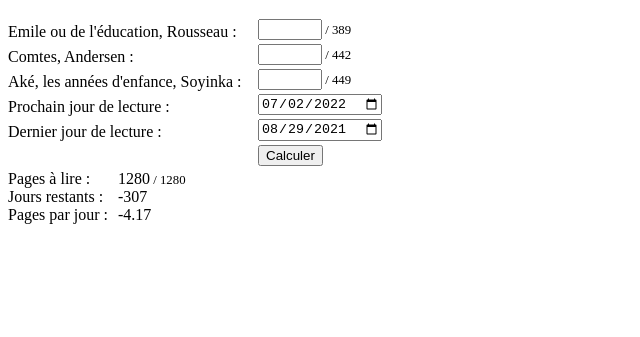
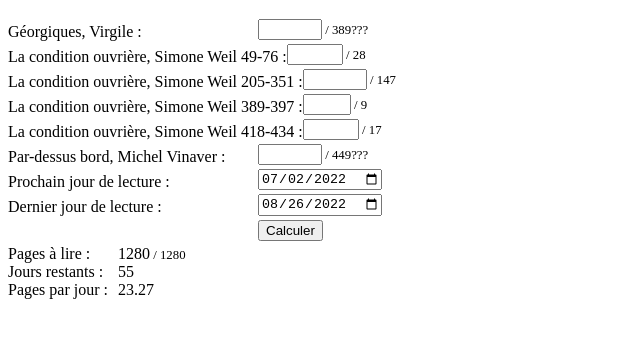
Before and after one commit to madelvallez/madelvallez.github.io, a plain HTML site: page CompteLecture/2022/index.html in a window 1280 px wide. Both pictures are taken after a click on the button "Calculer". Shown: the part 61-398 px from the top of the page, without its empty margins (0-640 px from the left). Drawn offline with Linux system fonts and the light colour scheme.

Commit message:
renommage var js html neutre

```diff
--- a/CompteLecture/2022/index.html
+++ b/CompteLecture/2022/index.html
@@ -10,16 +10,22 @@
     <body>
         <h1>Où en es-tu dans ta lecture?</h1>
         <form>
-			<label class="label" for="stadeEmile">Emile ou de l'éducation, Rousseau : </label>
-			<span class="field"><input type="number" min="0" max="389" id="stadeEmile" name="stadeEmile"/><span class="note"> / 389</span></span>
-			<label class="label" for="stadeAndersen">Comtes, Andersen : </label>
-			<span class="field"><input type="number" min="0" max="442" id="stadeAndersen" name="stadeAndersen"/><span class="note"> / 442</span></span>
-			<label class="label" for="stadeAke">Aké, les années d'enfance, Soyinka : </label>
-			<span class="field"><input type="number" min="0" max="449" id="stadeAke" name="stadeAke"/><span class="note"> / 449</span></span>
+            <label class="label" for="Livre1">Géorgiques, Virgile : </label>
+            <span class="field"><input type="number" min="0" max="389" id="Livre1" name="Livre1"/><span class="note"> / 389???</span></span>
+            <label class="label" for="Livre2">La condition ouvrière, Simone Weil 49-76 : </label>
+            <span class="field"><input type="number" min="0" max="28" id="Livre2" name="Livre2"/><span class="note"> / 28</span></span>
+            <label class="label" for="Livre3">La condition ouvrière, Simone Weil 205-351 : </label>
+            <span class="field"><input type="number" min="0" max="147" id="Livre3" name="Livre3"/><span class="note"> / 147</span></span>
+            <label class="label" for="Livre4">La condition ouvrière, Simone Weil 389-397 : </label>
+            <span class="field"><input type="number" min="0" max="9" id="Livre4" name="Livre4"/><span class="note"> / 9</span></span>
+            <label class="label" for="Livre5">La condition ouvrière, Simone Weil 418-434 : </label>
+            <span class="field"><input type="number" min="0" max="17" id="Livre5" name="Livre5"/><span class="note"> / 17</span></span>
+            <label class="label" for="Livre6">Par-dessus bord, Michel Vinaver : </label>
+            <span class="field"><input type="number" min="0" max="449" id="Livre6" name="Livre6"/><span class="note"> / 449???</span></span>
             <label class="label" for="jour">Prochain jour de lecture : </label>
             <span class="field"><input type="date" id="jour" name="jour"/> </span>
             <label class="label" for="dernier">Dernier jour de lecture : </label>
-			<span class="field"><input type="date" id="dernier" name="dernier" value="2021-08-29"/> </span>
+            <span class="field"><input type="date" id="dernier" name="dernier" value="2022-08-26"/> </span>
             <span class="field"><input type="button" value="Calculer" onclick="javascript:resu()"/> </span>
         </form>
         <div class="result">
--- a/CompteLecture/2022/js-accueil.js
+++ b/CompteLecture/2022/js-accueil.js
@@ -1,10 +1,21 @@
+//livre1 : id html
+//l1: nb de page lu entré par util
+
+
 function resu() {
-	var emile = parseInt(document.getElementById("stadeEmile").value);
-	emile = isNaN(emile) ? 0 : emile;
-	var contes = parseInt(document.getElementById("stadeAndersen").value);
-	contes = isNaN(contes) ? 0 : contes;
-	var ake = parseInt(document.getElementById("stadeAke").value);
-	ake = isNaN(ake) ? 0 : ake;
+	var l1 = parseInt(document.getElementById("Livre1").value);
+	l1 = isNaN(l1) ? 0 : l1;
+	var l2 = parseInt(document.getElementById("Livre2").value);
+	l2 = isNaN(l2) ? 0 : l2;
+	var l3 = parseInt(document.getElementById("Livre3").value);
+	l3 = isNaN(l3) ? 0 : l3;
+	var l4 = parseInt(document.getElementById("Livre4").value);
+	l4 = isNaN(l4) ? 0 : l4;
+	var l5 = parseInt(document.getElementById("Livre5").value);
+	l5 = isNaN(l5) ? 0 : l5;
+	var l6 = parseInt(document.getElementById("Livre6").value);
+	l6 = isNaN(l6) ? 0 : l6;
+
 	var date = document.getElementById("jour").valueAsDate;
 	if ( date === null ) {
 		date = new Date();
@@ -13,7 +24,7 @@ function resu() {
 	}
 	var date_fin = document.getElementById("dernier").valueAsDate;
 	if ( date_fin === null ) {
-		date_fin = new Date("2021-08-29");
+		date_fin = new Date("2022-08-29");
 		date_fin.setUTCHours(0, 0, 0, 0);
 		document.getElementById("dernier").valueAsDate=date_fin;
 	}
@@ -21,7 +32,7 @@ function resu() {
 	var diff = date_fin.getTime() - date.getTime();
 	var temps = diff / (1000 * 3600 * 24);
 
-	var pages = 1280 - (emile + contes + ake) ;
+	var pages = 1280 - (l1 + l2 + l3 + l4 + l5 + l6) ;
 
 	var vitesse = pages / temps ;
 
```
Lines whose indentation alone changed are shown as unchanged.
